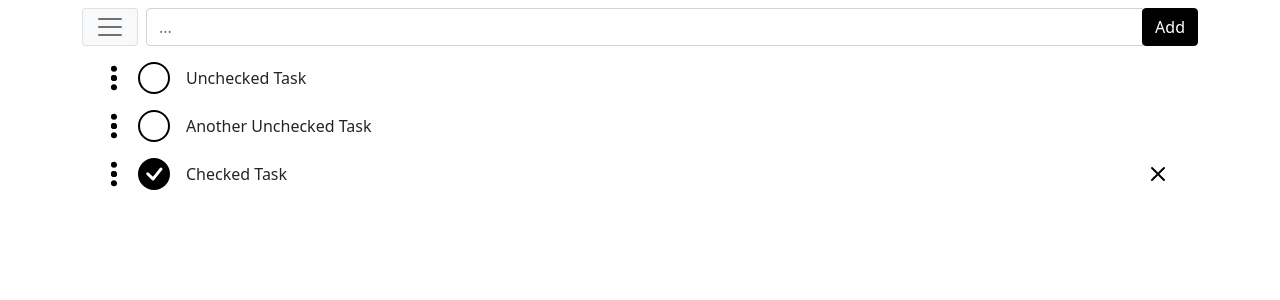
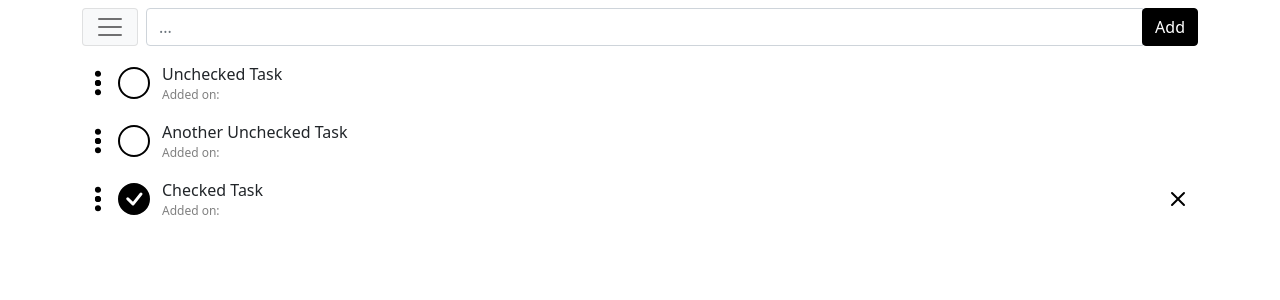
Before and after one commit to staniboy/agenda-vue, a Vue app: page / in a window 1280 px wide. Shown: the top 300 px of the page. Built offline with nearby package versions, Linux system fonts and the light colour scheme.

Commit message:
minor changes

```diff
--- a/src/components/ListItem.vue
+++ b/src/components/ListItem.vue
@@ -1,7 +1,7 @@
 <template>
   <div class="app-list-item">
     <img
-      class="app-list-item-button handle"
+      class="app-list-item-handle"
       alt="grip"
       src="../assets/grip-vertical.svg"
     />
@@ -19,6 +19,8 @@
       v-else
       @click="emitOnToggle"
     />
+    <div class="d-flex flex-column justify-content-start flex-grow-1">
+      <div class="d-inline-flex">
         <div
           class="app-list-item-content"
           contenteditable="true"
@@ -27,14 +29,17 @@
         >
           {{ model.content }}
         </div>
-    <div class="app-list-item-content-end"></div>
+      </div>
+      <div class="app-list-item-info">Added on: {{ model.dateAdded }}</div>
+    </div>
     <img
-      class="app-list-item-button"
+      class="app-list-item-delete-button"
       alt="delete"
       src="../assets/x.svg"
       v-if="model.status"
       @click="emitOnDelete"
     />
+    <div v-else class="app-list-item-delete-button"></div>
   </div>
 </template>
 
@@ -48,6 +53,7 @@
         required: true,
         default: {
           id: 0,
+          dateAdded: "1/3/2021",
           content: "default task",
           status: false,
         },
@@ -81,21 +87,39 @@
 
   .app-list-item {
     @extend .list-group-item;
+    @extend .py-2;
+    @extend .px-0;
     @extend .d-flex;
     @extend .align-items-center;
     border: none;
   }
 
   .app-list-item-button {
-    @extend .me-2;
+    @extend .me-1;
+    height: 32px;
+    width: 32px;
+  }
+
+  .app-list-item-delete-button {
+    @extend .app-list-item-button;
+    // @extend .ms-auto;
+  }
+
+  .app-list-item-handle {
+    // @extend .my-2;
+    @extend .me-1;
     height: 32px;
     width: 32px;
   }
 
   .app-list-item-content {
-    @extend .d-flex;
-    @extend .align-self-center;
     @extend .px-2;
+  }
+
+  .app-list-item-info {
+    @extend .app-list-item-content;
+    font-size: 12px;
+    color: grey;
   }
 
   .app-list-item-content:focus {
```
Lines whose indentation alone changed are shown as unchanged.
